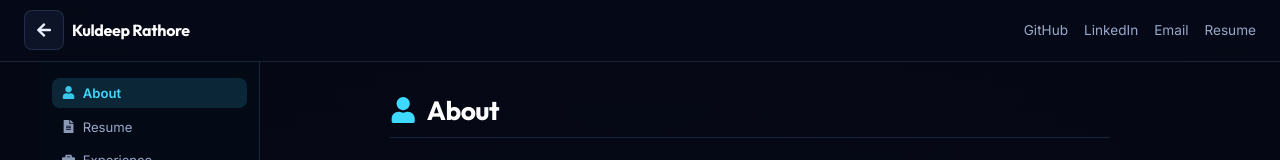
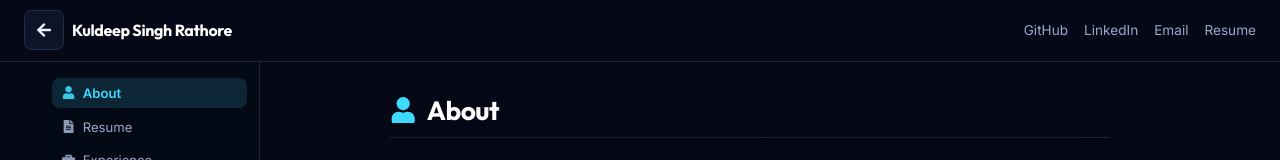
Before and after one commit to The-Eminent/my-interactive-portfolio, a React (Vite) app: page / in a window 1280 px wide. Both pictures are taken after a click on the button "Explore portfolio". Shown: the top 160 px of the page. Built offline with nearby package versions, Linux system fonts and the light colour scheme.

Commit message:
Update sidebar and readme

```diff
--- a/src/components/QuickView.jsx
+++ b/src/components/QuickView.jsx
@@ -192,7 +192,7 @@ export default function QuickView({ onBack }) {
           <button type="button" className={styles.backCompact} onClick={onBack} aria-label="Back to home">
             <FaArrowLeft />
           </button>
-          <span className={styles.brand}>Kuldeep Rathore</span>
+          <span className={styles.brand}>Kuldeep Singh Rathore</span>
         </div>
         <nav className={styles.topBarLinks} aria-label="Quick links">
           <a href={quickLinks.github} target="_blank" rel="noopener noreferrer">GitHub</a>
--- a/src/styles/QuickView.module.css
+++ b/src/styles/QuickView.module.css
@@ -121,6 +121,13 @@
 @media (min-width: 960px) {
   .sidebarRail {
     display: flex;
+    /* Keep the rail visible on desktop while the main content scrolls. */
+    position: sticky;
+    top: 52px; /* matches the sticky top bar height */
+    height: calc(100vh - 52px);
+    max-height: none;
+    overflow-y: hidden;
+    z-index: 60;
   }
 }
 
```
Also changed, not shown: 1 other file (tests, documents, lock files or other folders).
